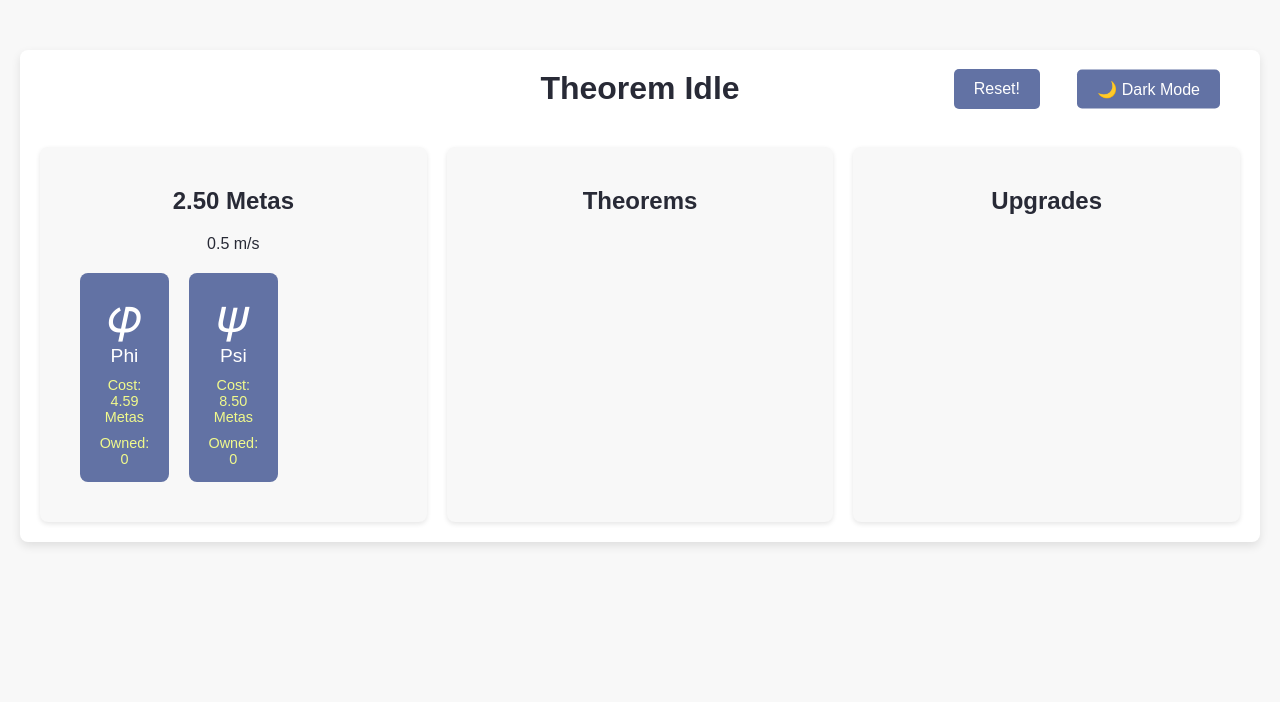
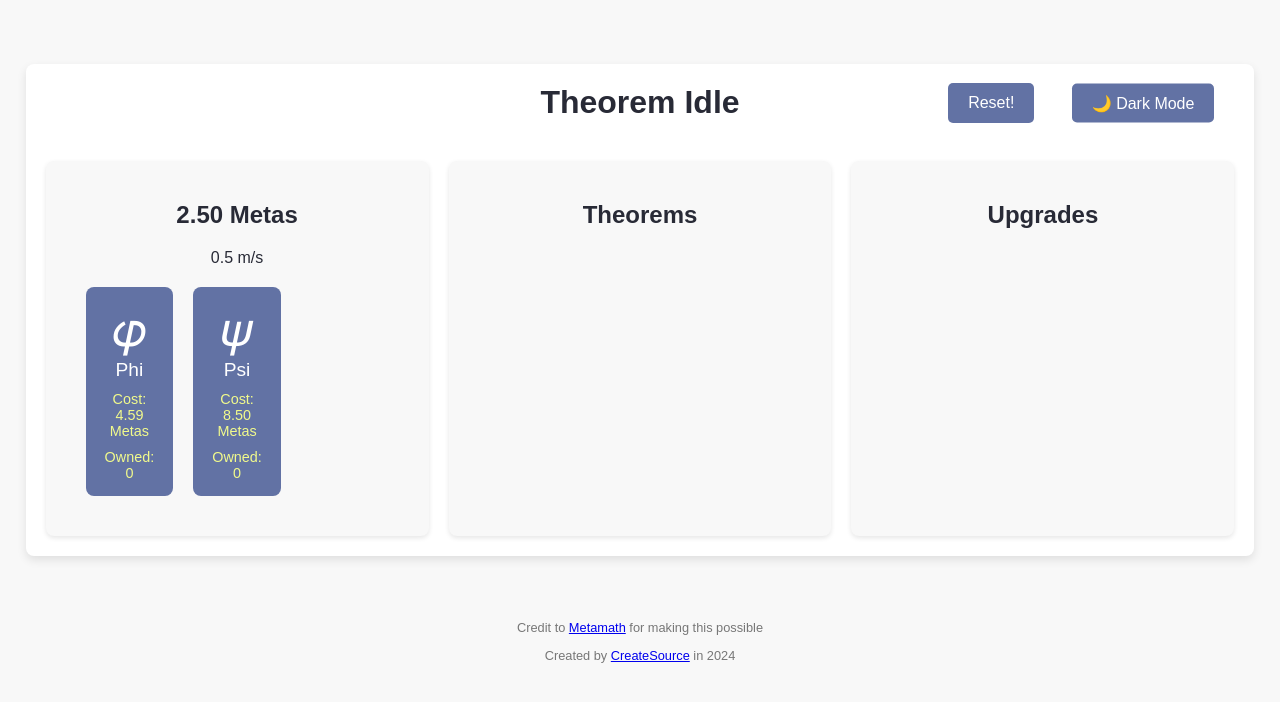
Before and after one commit to abnormalhare/theorem-idle, a plain HTML site: page index.html in a window 1280 px wide. Drawn offline with Linux system fonts and the light colour scheme.

Commit message:
credits, better css, mps bugfix

```diff
--- a/index.html
+++ b/index.html
@@ -37,6 +37,10 @@
             </section>
         </main>
     </div>
+    <footer>
+        <p>Credit to <a href="https://us.metamath.org">Metamath</a> for making this possible</p>
+        <p>Created by <a href="https://abnormalhare.github.io">CreateSource</a> in 2024</p>
+    </footer>
     <script src="script.js"></script>
 </body>
 </html>
--- a/script.js
+++ b/script.js
@@ -80,7 +80,7 @@ setInterval(() => {
 
 function save() {
     localStorage.setItem('metaCount', metaCount);
-    localStorage.setItem('metaCount', metasPerSecond);
+    localStorage.setItem('metasPerSecond', metasPerSecond);
     localStorage.setItem('visibleCharacters', JSON.stringify(visibleCharacters));
     localStorage.setItem('purchasedCharacters', JSON.stringify(purchasedCharacters));
     localStorage.setItem('characterCost', JSON.stringify(characterCost));
@@ -100,6 +100,7 @@ function load() {
     const savedMetasPerSecond = localStorage.getItem('metasPerSecond');
     if (savedMetasPerSecond) {
         metasPerSecond = parseFloat(savedMetasPerSecond);
+        updateMetaCount();
     }
 
     const savedVisibleCharacters = localStorage.getItem('visibleCharacters');
@@ -110,7 +111,6 @@ function load() {
     const savedPurchasedCharacters = localStorage.getItem('purchasedCharacters');
     if (savedPurchasedCharacters) {
         purchasedCharacters = JSON.parse(savedPurchasedCharacters);
-        console.log(purchasedCharacters)
     }
 
     const savedCharacterCost = localStorage.getItem('characterCost');
--- a/styles.css
+++ b/styles.css
@@ -9,8 +9,7 @@ body {
 }
 
 .container {
-    max-width: 1200px;
-    margin: 50px auto;
+    margin: 5% 2%;
     background: #ffffff;
     padding: 20px;
     border-radius: 8px;
@@ -242,3 +241,10 @@ button:hover {
 h2 { /* Lol */
     text-align: center;
 }
+
+footer {
+    text-align: center;
+    margin-top: 20px;
+    font-size: 0.8rem;
+    color: #777;
+}
```
